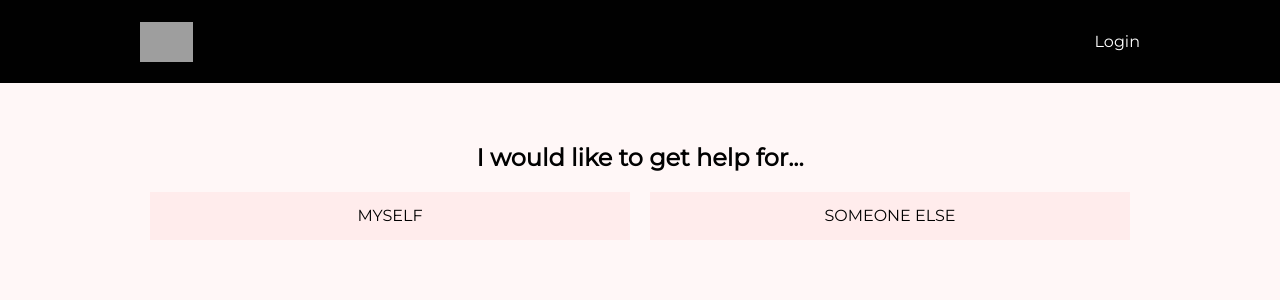
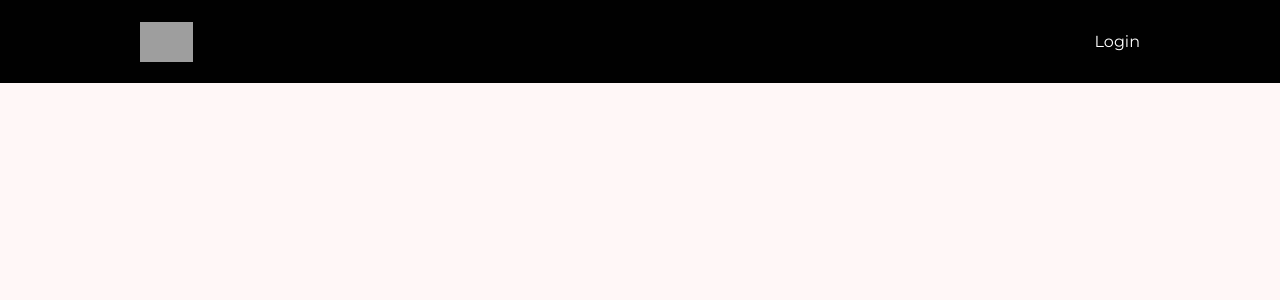
Before and after one commit to HFH-Heart-On-My-Sleeve/RealMates-UI, a React (Create React App) app: page /help-seeker in a window 1280 px wide. Shown: the top 300 px of the page. Built offline with nearby package versions, Linux system fonts and the light colour scheme; grey boxes are pictures that could not be loaded.

Commit message:
Render help form in the entry point

```diff
--- a/src/App.js
+++ b/src/App.js
@@ -5,7 +5,6 @@
   Route
 } from "react-router-dom";
 
-import SeekingHelp from './components/seeking-help';
 import HelpSeekerForm from './components/help-seeker-form';
 
 import './App.scss';
@@ -28,9 +27,6 @@
         <div className="app-content__constraint">
           <Switch>
             <Route exact path="/">
-              <SeekingHelp />
-            </Route>
-            <Route path="/help-seeker">
               <HelpSeekerForm />
             </Route>
             <Route path="/dashboard">
```
